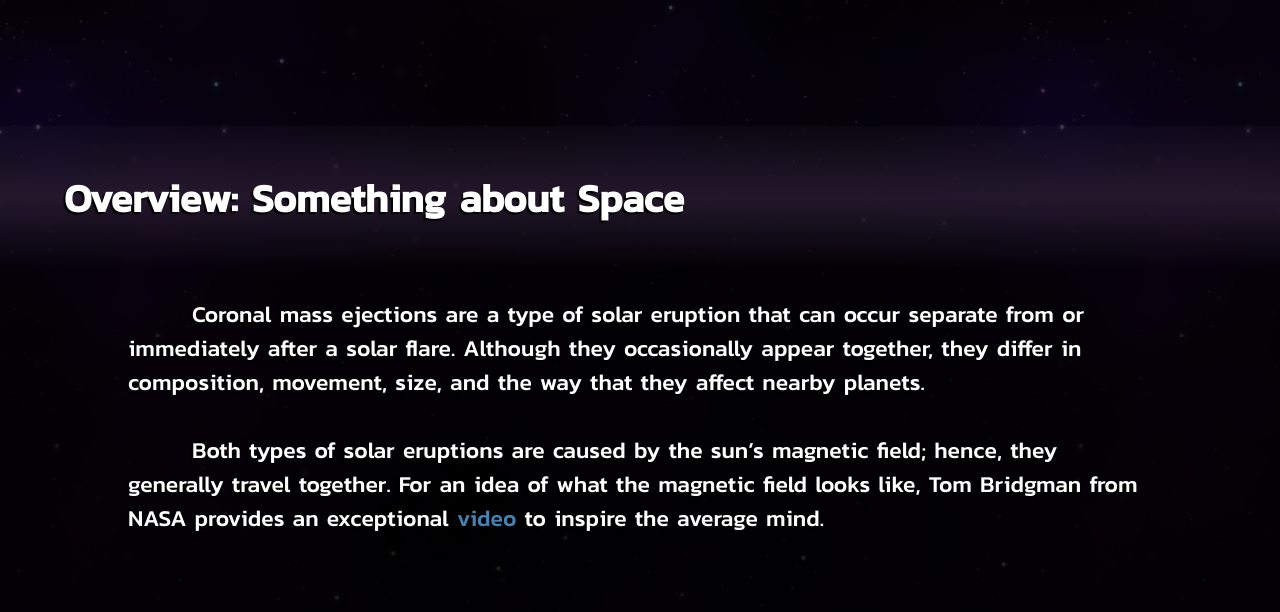
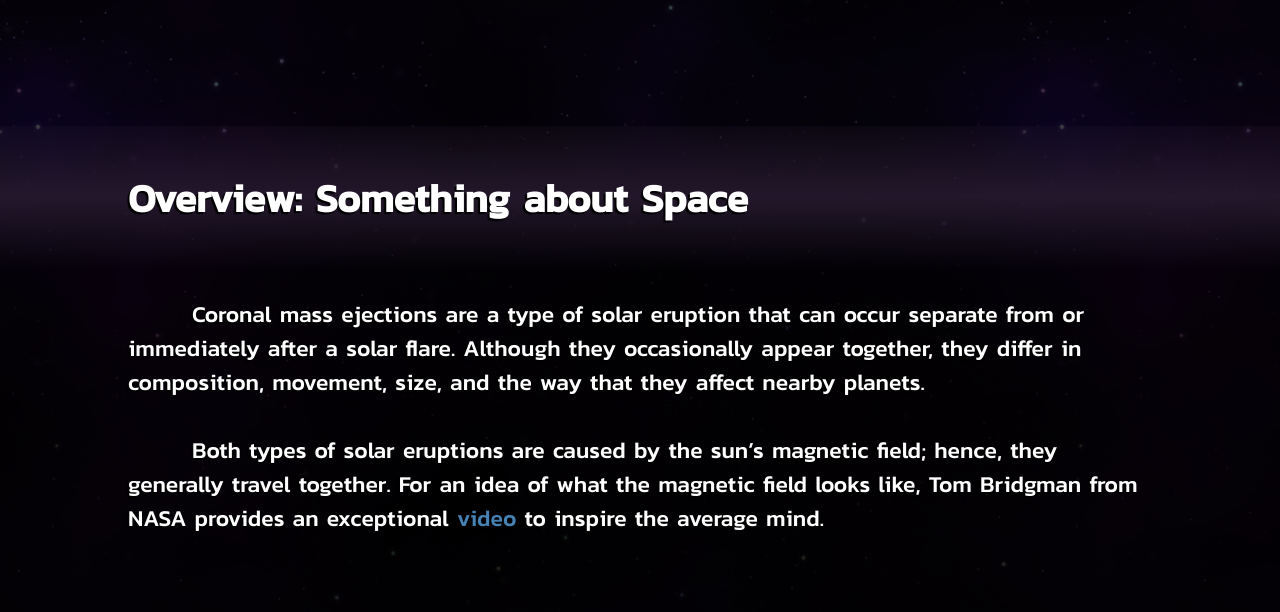
Before and after one commit to PineapplesOfJustice/CMEs-and-the-OVRO-LWA, a plain HTML site: page index.html in a window 1280 px wide. Shown: the part 1040-1652 px from the top of the page. Drawn offline with nearby package versions, Linux system fonts and the light colour scheme.

Commit message:
Update style.css

```diff
--- a/style.css
+++ b/style.css
@@ -476,8 +476,7 @@ sup:hover a span {
 
 .headerContainer {
 	/*width: 100vw;*/
-	padding: 10px;
-	padding-left: 5vmax;
+	padding: 10px 10vmax;
 	margin-top: calc(5px + 5vh);
 	background: linear-gradient(rgba(38, 26, 46, 0.2), rgba(38, 26, 46, 0.9), rgba(0, 0, 0, 0.5));
     /*background: linear-gradient(rgba(98, 26, 56, 0.2), rgba(58, 26, 96, 0.9), rgba(0, 0, 0, 0.6));*/
```
